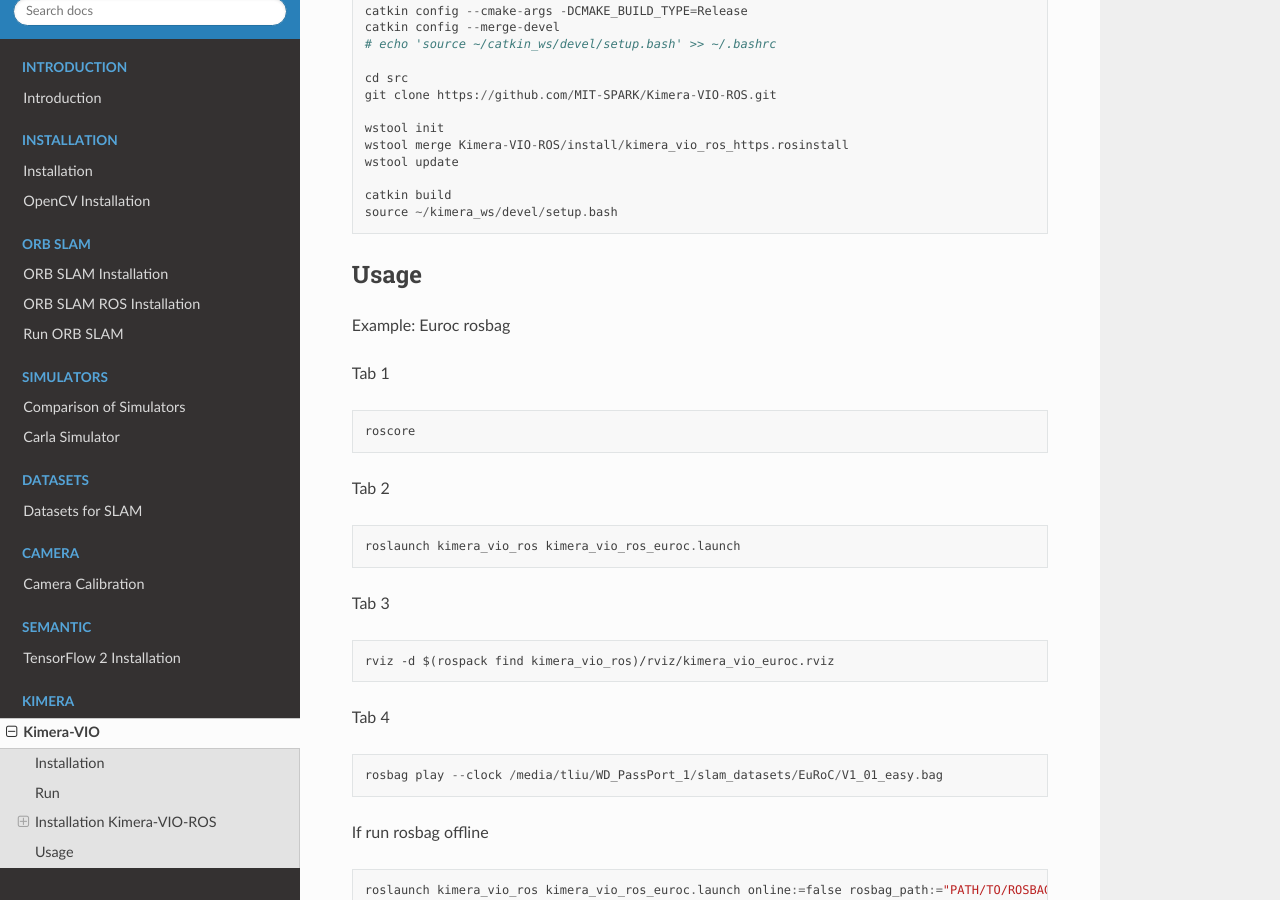
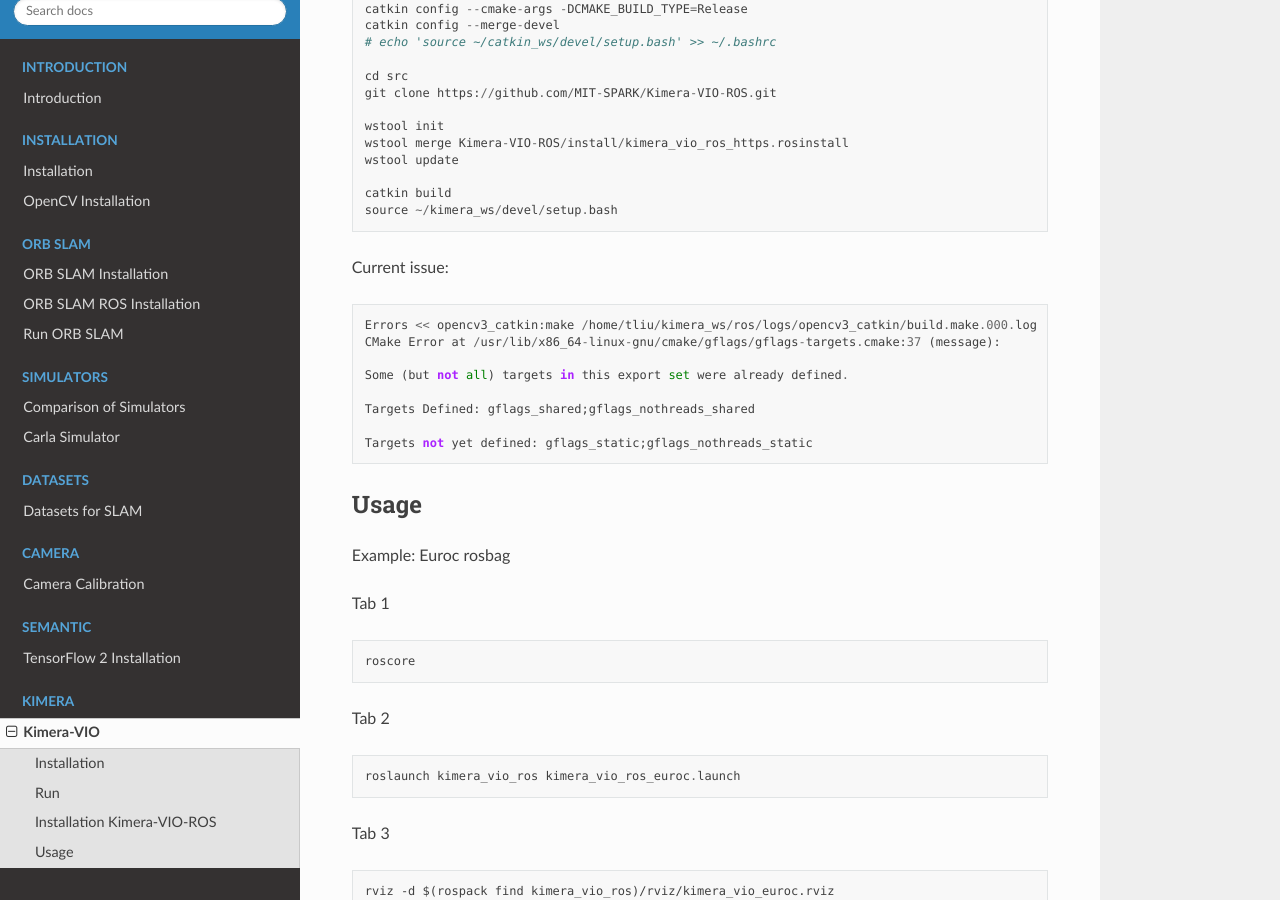
Before and after one commit to tianchenliu/uuv-slam-docs-test, a Sphinx documentation site: the page built from docs/source/sections/kimera/kimera_vio.rst, in a window 1280 px wide and 900 px high, scrolled down 3624 px. Built offline with Sphinx 7.4.7 and the Read the Docs theme 2.0.0, drawn with Linux system fonts in a browser that asks for light colours.

Commit message:
Add compile issue of Kimera-VIO-ROS

```diff
--- a/docs/source/sections/kimera/kimera_vio.rst
+++ b/docs/source/sections/kimera/kimera_vio.rst
@@ -150,7 +150,6 @@
     sudo apt-get install libtbb-dev
 
 KimeraVIO ROS wrapper
-++++++++++++++++++++++
 
 Code: ::
 
@@ -170,6 +169,17 @@
 
     catkin build
     source ~/kimera_ws/devel/setup.bash
+
+Current issue: ::
+
+    Errors << opencv3_catkin:make /home/tliu/kimera_ws/ros/logs/opencv3_catkin/build.make.000.log
+    CMake Error at /usr/lib/x86_64-linux-gnu/cmake/gflags/gflags-targets.cmake:37 (message):
+
+    Some (but not all) targets in this export set were already defined.
+
+    Targets Defined: gflags_shared;gflags_nothreads_shared
+
+    Targets not yet defined: gflags_static;gflags_nothreads_static
 
 
 Usage
```
